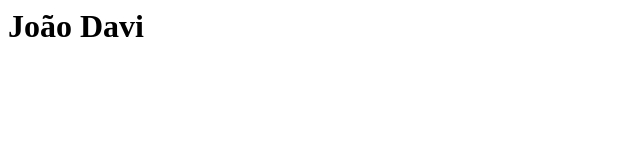
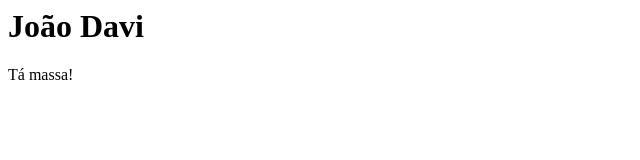
Before and after one commit to juaodavi/jaodavi, a plain HTML site: page index.html in a window 1280 px wide. Shown: the full height of the page, 0-640 px from the left. Drawn offline with Linux system fonts and the light colour scheme.

Commit message:
Atualização
Adicionei um parágrafo

```diff
--- a/index.html
+++ b/index.html
@@ -4,7 +4,6 @@
 </head>
 <body>
 	<h1>João Davi</h1>
-
-
+	<p>Tá massa!</p>
 </body>
 </html>
```
